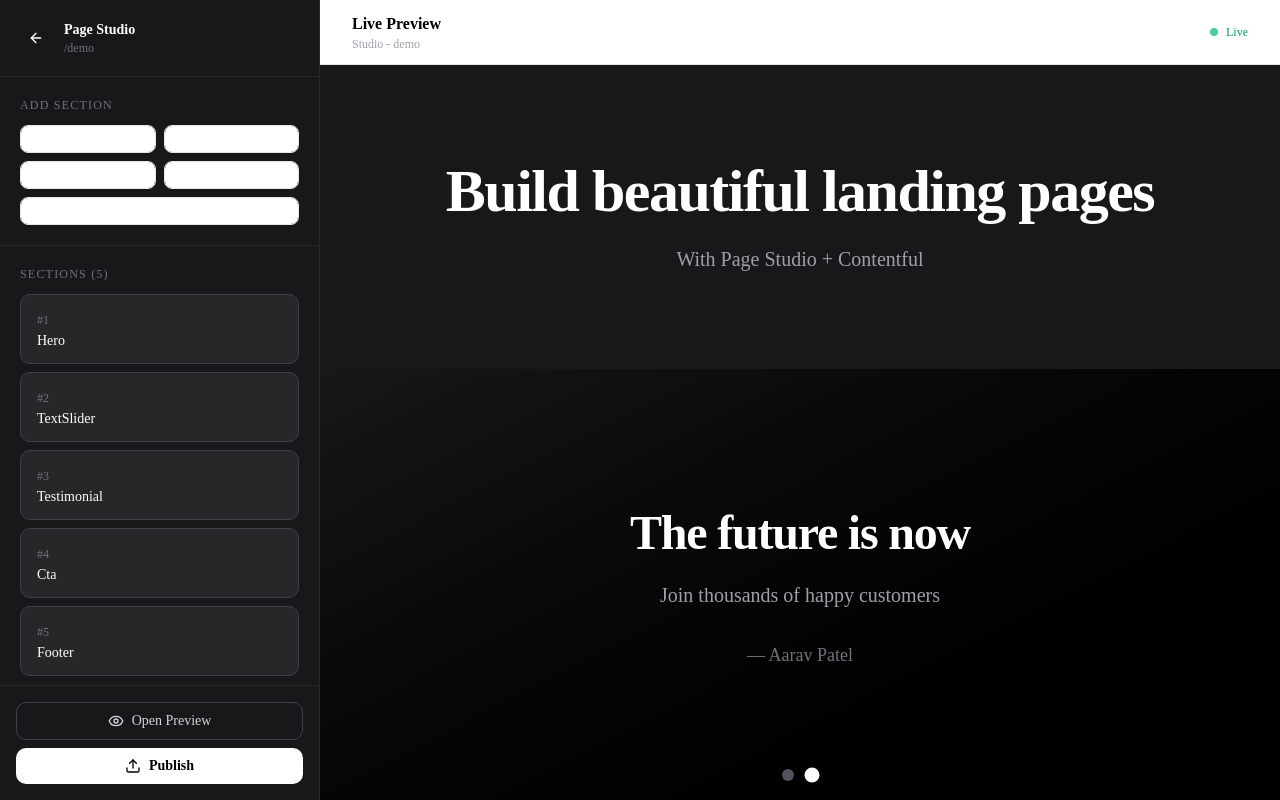
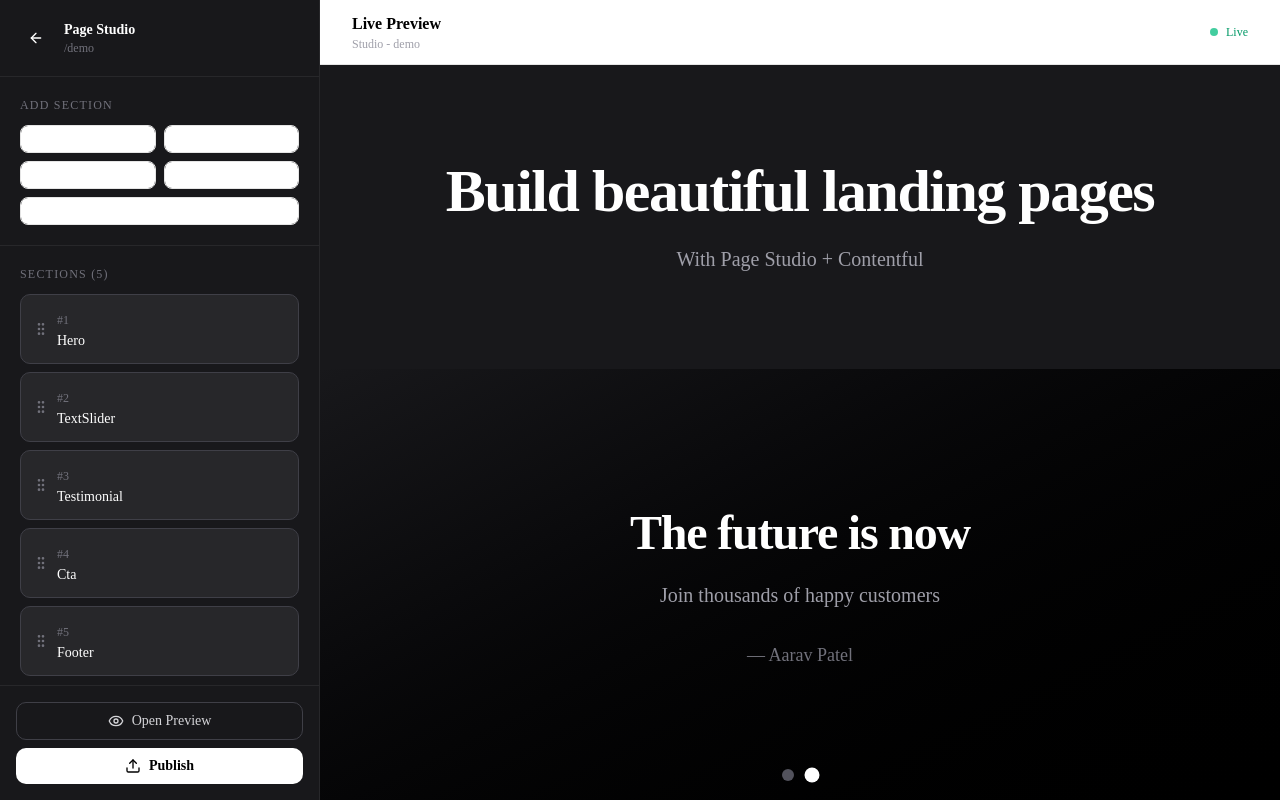
Before and after one commit to riturajrai/PageStudio, a Next.js app: page /studio/demo in a window 1280 px wide. Built offline with nearby package versions, Linux system fonts and the light colour scheme.

Commit message:
new updated code

```diff
--- a/app/studio/[slug]/page.tsx
+++ b/app/studio/[slug]/page.tsx
@@ -1,102 +1,217 @@
 'use client';
 
 import { useEffect, useState } from 'react';
-import { use } from 'react';  // ← ADD THIS
+import { use } from 'react';
 import { useDispatch, useSelector } from 'react-redux';
 import { RootState, AppDispatch } from '@/redux/store';
-import { loadDraft, addSection, updateSectionProps } from '@/redux/slices/draftPageSlice';
+import {
+  loadDraft,
+  addSection,
+  updateSectionProps,
+  reorderSections,
+} from '@/redux/slices/draftPageSlice';
 import Renderer from '@/components/Renderer';
 import { Button } from '@/components/ui/button';
 import {
   ArrowLeft, Edit3, Type, Star,
-  ArrowRight, Footprints, Eye, Upload, Check
+  ArrowRight, Footprints, Eye, Upload, Check, GripVertical
 } from 'lucide-react';
+import {
+  DndContext,
+  closestCenter,
+  KeyboardSensor,
+  PointerSensor,
+  useSensor,
+  useSensors,
+  DragEndEvent,
+} from '@dnd-kit/core';
+import {
+  SortableContext,
+  sortableKeyboardCoordinates,
+  useSortable,
+  verticalListSortingStrategy,
+  arrayMove,
+} from '@dnd-kit/sortable';
+import { CSS } from '@dnd-kit/utilities';
 
-export default function StudioPage({ params }: { params: Promise<{ slug: string }> }) {
-  const { slug } = use(params);  // ← UNWRAP HERE
+// ── Sortable Section Item ──────────────────────────────────
+function SortableSection({
+  section,
+  index,
+  onEdit,
+}: {
+  section: any;
+  index: number;
+  onEdit: (id: string, type: string) => void;
+}) {
+  const {
+    attributes,
+    listeners,
+    setNodeRef,
+    transform,
+    transition,
+    isDragging,
+  } = useSortable({ id: section.id });
+
+  const style = {
+    transform: CSS.Transform.toString(transform),
+    transition,
+    opacity: isDragging ? 0.4 : 1,
+    zIndex: isDragging ? 50 : 'auto',
+  };
+
+  return (
+    <div
+      ref={setNodeRef}
+      style={style}
+      className="bg-zinc-800 border border-zinc-700 px-3 py-3 rounded-lg flex items-center gap-2 group"
+    >
+      {/* Drag Handle */}
+      <div
+        {...attributes}
+        {...listeners}
+        className="cursor-grab active:cursor-grabbing text-zinc-500 hover:text-zinc-300 touch-none flex-shrink-0"
+        aria-label="Drag to reorder"
+      >
+        <GripVertical className="h-4 w-4" />
+      </div>
+
+      {/* Section Info */}
+      <div className="flex-1 min-w-0">
+        <span className="text-xs text-zinc-500">#{index + 1}</span>
+        <p className="capitalize text-sm font-medium truncate">{section.type}</p>
+      </div>
+
+      {/* Edit Button */}
+      <Button
+        size="sm"
+        variant="ghost"
+        className="opacity-0 group-hover:opacity-100 transition-opacity flex-shrink-0"
+        onClick={() => onEdit(section.id, section.type)}
+        aria-label={`Edit ${section.type} section`}
+      >
+        <Edit3 className="h-4 w-4" />
+      </Button>
+    </div>
+  );
+}
+
+// ── Main Studio Page ───────────────────────────────────────
+export default function StudioPage({
+  params,
+}: {
+  params: Promise<{ slug: string }>;
+}) {
+  const { slug } = use(params);
   const dispatch = useDispatch<AppDispatch>();
   const { sections, title } = useSelector((state: RootState) => state.draftPage);
   const [publishing, setPublishing] = useState(false);
-  const [publishStatus, setPublishStatus] = useState<null | { version: string; changelog: string }>(null);
+  const [publishStatus, setPublishStatus] = useState<null | {
+    version: string;
+    changelog: string;
+  }>(null);
 
+  // ── Load Demo Data ──
   useEffect(() => {
-    dispatch(loadDraft({
+    dispatch(
+      loadDraft({
         pageId: '1',
-      slug: slug,          // ← params.slug → slug
+        slug,
         title: `Studio - ${slug}`,
         sections: [
           {
             id: '1',
             type: 'hero',
             props: {
-            heading: "Build beautiful landing pages",
-            subheading: "With Page Studio + Contentful"
-          }
+              heading: 'Build beautiful landing pages',
+              subheading: 'With Page Studio + Contentful',
+            },
           },
           {
             id: '2',
             type: 'textSlider',
             props: {
               slides: [
-              { heading: "Innovation at its finest", subheading: "Transforming ideas into reality", author: "Rituraj rai" },
-              { heading: "The future is now", subheading: "Join thousands of happy customers", author: "Aarav Patel" }
-            ]
-          }
+                {
+                  heading: 'Innovation at its finest',
+                  subheading: 'Transforming ideas into reality',
+                  author: 'Rituraj rai',
+                },
+                {
+                  heading: 'The future is now',
+                  subheading: 'Join thousands of happy customers',
+                  author: 'Aarav Patel',
+                },
+              ],
+            },
           },
           {
             id: '3',
             type: 'testimonial',
             props: {
-            quote: "This is the best page builder I have used!",
-            author: "Rituraj rai",
-            role: "Product Designer"
-          }
+              quote: 'This is the best page builder I have used!',
+              author: 'Rituraj rai',
+              role: 'Product Designer',
+            },
           },
           {
             id: '4',
             type: 'cta',
-          props: { label: "Get Started Free", url: "#" }
+            props: { label: 'Get Started Free', url: '#' },
           },
           {
             id: '5',
             type: 'footer',
             props: {
-            text: "Made with Page Studio",
-            copyright: "2026 All rights reserved"
-          }
+              text: 'Made with Page Studio',
+              copyright: '2026 All rights reserved',
+            },
           },
         ],
-    }));
-  }, [dispatch, slug]);   // ← params.slug → slug
+      })
+    );
+  }, [dispatch, slug]);
 
+  // ── Edit Handler ──
   const handleEdit = (sectionId: string, type: string) => {
     if (type === 'hero') {
-      const heading = prompt("New Heading:", "Updated Heading");
-      if (heading) dispatch(updateSectionProps({ id: sectionId, props: { heading } }));
+      const heading = prompt('New Heading:', 'Updated Heading');
+      if (heading)
+        dispatch(updateSectionProps({ id: sectionId, props: { heading } }));
     } else if (type === 'cta') {
-      const label = prompt("New CTA Label:", "Click Here");
-      if (label) dispatch(updateSectionProps({ id: sectionId, props: { label } }));
+      const label = prompt('New CTA Label:', 'Click Here');
+      if (label)
+        dispatch(updateSectionProps({ id: sectionId, props: { label } }));
     } else if (type === 'testimonial') {
-      const quote = prompt("New Testimonial Quote:", "Amazing experience!");
-      if (quote) dispatch(updateSectionProps({ id: sectionId, props: { quote } }));
+      const quote = prompt('New Testimonial Quote:', 'Amazing experience!');
+      if (quote)
+        dispatch(updateSectionProps({ id: sectionId, props: { quote } }));
     } else if (type === 'footer') {
-      const text = prompt("Footer Text:", "Made with Page Studio");
-      if (text) dispatch(updateSectionProps({ id: sectionId, props: { text } }));
+      const text = prompt('Footer Text:', 'Made with Page Studio');
+      if (text)
+        dispatch(updateSectionProps({ id: sectionId, props: { text } }));
     } else if (type === 'textSlider') {
-      const heading = prompt("New Slide Heading:", "Innovation at its finest");
+      const heading = prompt('New Slide Heading:', 'Innovation at its finest');
       if (heading) {
-        dispatch(updateSectionProps({
+        dispatch(
+          updateSectionProps({
             id: sectionId,
             props: {
               slides: [
-              { heading, subheading: "Transforming ideas into reality", author: "Rituraj rai" }
-            ]
-          }
-        }));
+                {
+                  heading,
+                  subheading: 'Transforming ideas into reality',
+                  author: 'Rituraj rai',
+                },
+              ],
+            },
+          })
+        );
       }
     }
   };
 
+  // ── Publish Handler ──
   const handlePublish = async () => {
     setPublishing(true);
     setPublishStatus(null);
@@ -107,12 +222,7 @@ export default function StudioPage({ params }: { params: Promise<{ slug: string
           'Content-Type': 'application/json',
           'x-user-role': 'publisher',
         },
-        body: JSON.stringify({
-          pageId: '1',
-          slug: slug,       // ← params.slug → slug
-          title,
-          sections,
-        }),
+        body: JSON.stringify({ pageId: '1', slug, title, sections }),
       });
       const data = await res.json();
       if (data.success) {
@@ -130,6 +240,24 @@ export default function StudioPage({ params }: { params: Promise<{ slug: string
     }
   };
 
+  // ── Drag & Drop Sensors ──
+  const sensors = useSensors(
+    useSensor(PointerSensor),
+    useSensor(KeyboardSensor, {
+      coordinateGetter: sortableKeyboardCoordinates,
+    })
+  );
+
+  const handleDragEnd = (event: DragEndEvent) => {
+    const { active, over } = event;
+    if (!over || active.id === over.id) return;
+    const oldIndex = sections.findIndex((s) => s.id === active.id);
+    const newIndex = sections.findIndex((s) => s.id === over.id);
+    const reordered = arrayMove([...sections], oldIndex, newIndex);
+    dispatch(reorderSections(reordered));
+  };
+
+  // ── Render ──
   return (
     <div className="flex h-screen overflow-hidden bg-zinc-950 text-white">
 
@@ -138,12 +266,17 @@ export default function StudioPage({ params }: { params: Promise<{ slug: string
 
         {/* Header */}
         <div className="p-5 border-b border-zinc-800 flex items-center gap-3">
-          <Button variant="ghost" size="icon" onClick={() => window.history.back()}>
+          <Button
+            variant="ghost"
+            size="icon"
+            onClick={() => window.history.back()}
+            aria-label="Go back"
+          >
             <ArrowLeft className="h-5 w-5" />
           </Button>
           <div>
             <p className="font-semibold text-sm">Page Studio</p>
-            <p className="text-xs text-zinc-500">/{slug}</p>  {/* ← params.slug → slug */}
+            <p className="text-xs text-zinc-500">/{slug}</p>
           </div>
         </div>
 
@@ -153,54 +286,84 @@ export default function StudioPage({ params }: { params: Promise<{ slug: string
             Add Section
           </h3>
           <div className="grid grid-cols-2 gap-2">
-            <Button onClick={() => dispatch(addSection('hero'))} variant="outline" size="sm" className="justify-start text-xs">
+            <Button
+              onClick={() => dispatch(addSection('hero'))}
+              variant="outline"
+              size="sm"
+              className="justify-start text-xs"
+            >
               <Type className="mr-2 h-3 w-3" /> Hero
             </Button>
-            <Button onClick={() => dispatch(addSection('textSlider'))} variant="outline" size="sm" className="justify-start text-xs">
+            <Button
+              onClick={() => dispatch(addSection('textSlider'))}
+              variant="outline"
+              size="sm"
+              className="justify-start text-xs"
+            >
               <Star className="mr-2 h-3 w-3" /> Slider
             </Button>
-            <Button onClick={() => dispatch(addSection('testimonial'))} variant="outline" size="sm" className="justify-start text-xs">
+            <Button
+              onClick={() => dispatch(addSection('testimonial'))}
+              variant="outline"
+              size="sm"
+              className="justify-start text-xs"
+            >
               <Star className="mr-2 h-3 w-3" /> Testimonial
             </Button>
-            <Button onClick={() => dispatch(addSection('cta'))} variant="outline" size="sm" className="justify-start text-xs">
+            <Button
+              onClick={() => dispatch(addSection('cta'))}
+              variant="outline"
+              size="sm"
+              className="justify-start text-xs"
+            >
               <ArrowRight className="mr-2 h-3 w-3" /> CTA
             </Button>
-            <Button onClick={() => dispatch(addSection('footer'))} variant="outline" size="sm" className="justify-start text-xs col-span-2">
+            <Button
+              onClick={() => dispatch(addSection('footer'))}
+              variant="outline"
+              size="sm"
+              className="justify-start text-xs col-span-2"
+            >
               <Footprints className="mr-2 h-3 w-3" /> Footer
             </Button>
           </div>
         </div>
 
-        {/* Sections List */}
+        {/* Sections List — Drag & Drop */}
         <div className="p-5 flex-1 overflow-auto">
           <h3 className="text-xs uppercase tracking-widest text-zinc-500 mb-3">
             Sections ({sections.length})
           </h3>
+
+          <DndContext
+            sensors={sensors}
+            collisionDetection={closestCenter}
+            onDragEnd={handleDragEnd}
+          >
+            <SortableContext
+              items={sections.map((s) => s.id)}
+              strategy={verticalListSortingStrategy}
+            >
               <div className="space-y-2">
                 {sections.map((section, i) => (
-              <div key={section.id} className="bg-zinc-800 border border-zinc-700 px-4 py-3 rounded-lg flex justify-between items-center group">
-                <div>
-                  <span className="text-xs text-zinc-500">#{i + 1}</span>
-                  <p className="capitalize text-sm font-medium">{section.type}</p>
-                </div>
-                <Button
-                  size="sm"
-                  variant="ghost"
-                  className="opacity-0 group-hover:opacity-100 transition-opacity"
-                  onClick={() => handleEdit(section.id, section.type)}
-                >
-                  <Edit3 className="h-4 w-4" />
-                </Button>
-              </div>
+                  <SortableSection
+                    key={section.id}
+                    section={section}
+                    index={i}
+                    onEdit={handleEdit}
+                  />
                 ))}
               </div>
+            </SortableContext>
+          </DndContext>
         </div>
 
         {/* Publish Toast */}
         {publishStatus && (
           <div className="mx-4 mb-2 bg-emerald-900 border border-emerald-600 rounded-lg p-3 text-xs text-emerald-300">
             <div className="flex items-center gap-2 font-semibold mb-1">
-              <Check className="h-4 w-4" /> Published v{publishStatus.version}
+              <Check className="h-4 w-4" />
+              Published v{publishStatus.version}
             </div>
             <p className="text-emerald-400">{publishStatus.changelog}</p>
           </div>
--- a/package.json
+++ b/package.json
@@ -11,6 +11,7 @@
   "dependencies": {
     "@dnd-kit/core": "^6.3.1",
     "@dnd-kit/sortable": "^10.0.0",
+    "@dnd-kit/utilities": "^3.2.2",
     "@reduxjs/toolkit": "^2.11.2",
     "class-variance-authority": "^0.7.1",
     "clsx": "^2.1.1",
```
Also changed, not shown: 1 other file (tests, documents, lock files or other folders). Lines whose indentation alone changed are shown as unchanged.
